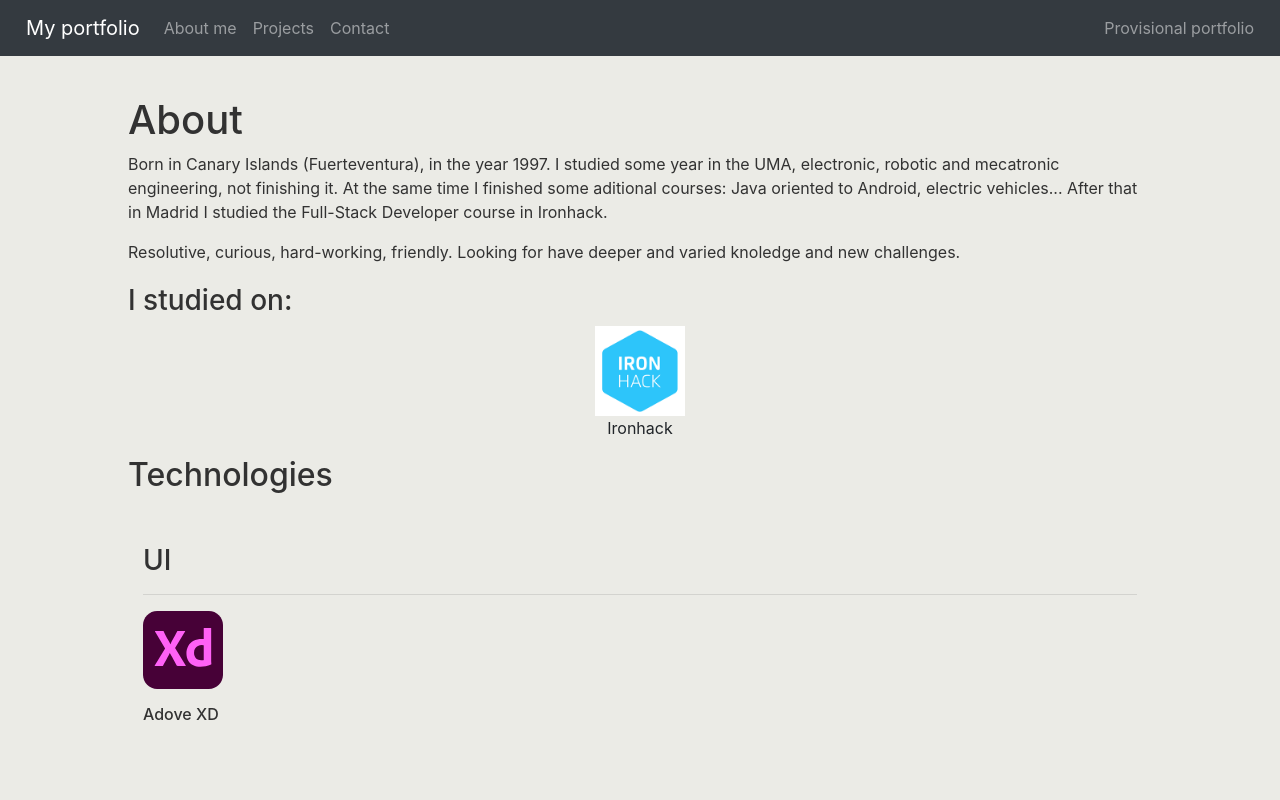
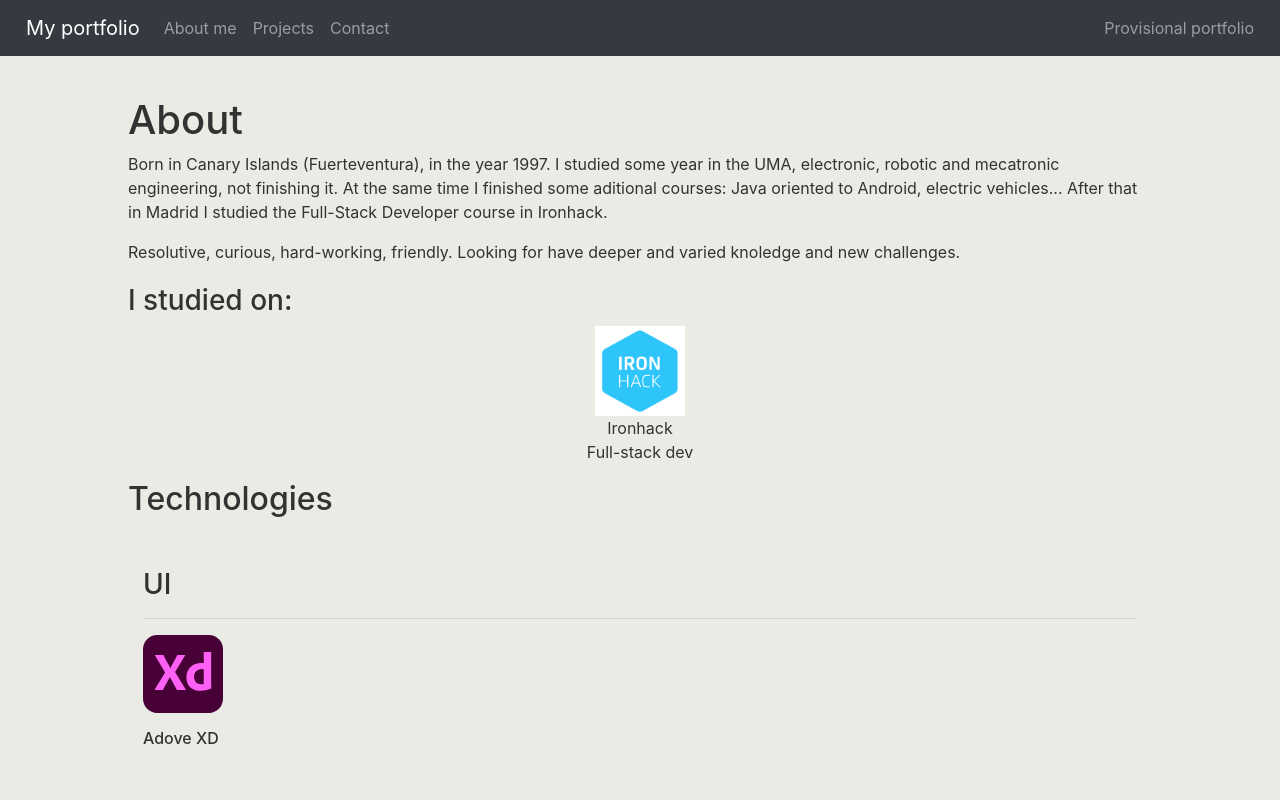
Before and after one commit to NelsonCC1812/provisional-portfolio, a React (Create React App) app in the folder client/: page /about in a window 1280 px wide. Shown: the top 800 px of the page. Built offline with nearby package versions, Linux system fonts and the light colour scheme.

Commit message:
pages/about irohack logo link added

```diff
--- a/client/src/components/pages/About/index.js
+++ b/client/src/components/pages/About/index.js
@@ -21,7 +21,11 @@ export default function About_() {
 
             <section style={ { marginTop: '20px' } }>
                 <h3>I studied on:</h3>
-                <figure style={ { textAlign: 'center' } }><img style={ { width: '90px' } } src='./images/about/ironhack.png' alt='ironhack' /> <figcaption>Ironhack</figcaption></figure>
+                <a target='_blank' rel='noopener noreferrer' href='https://www.ironhack.com/es/desarrollo-web'>
+
+                    <figure style={ { textAlign: 'center' } }><img style={ { width: '90px' } } src='./images/about/ironhack.png' alt='ironhack' /> <figcaption>Ironhack</figcaption> <p>Full-stack dev</p></figure>
+
+                </a>
             </section>
             <TechSection />
         </div>
```
